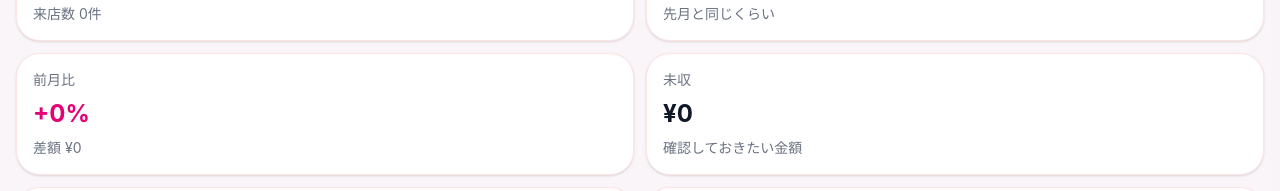
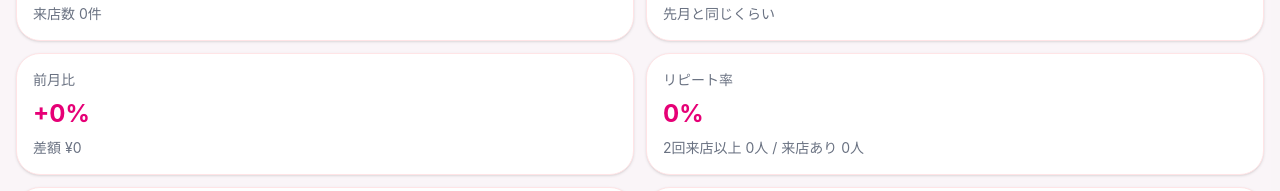
Before and after one commit to madeo2222-coder/Aily-nail-kartte, a Next.js app: page /dashboard in a window 1280 px wide. Shown: the part 241-432 px from the top of the page. Built offline with nearby package versions, Linux system fonts and the light colour scheme; no server answers; the database is empty.

Commit message:
Show repeat rate on staff dashboard

```diff
--- a/app/dashboard/DashboardPageClient.tsx
+++ b/app/dashboard/DashboardPageClient.tsx
@@ -231,6 +231,9 @@ export default function DashboardPageClient() {
   const [monthSales, setMonthSales] = useState(0);
   const [previousMonthSales, setPreviousMonthSales] = useState(0);
   const [monthReceivables, setMonthReceivables] = useState(0);
+  const [repeatRate, setRepeatRate] = useState(0);
+  const [repeatCustomerCount, setRepeatCustomerCount] = useState(0);
+  const [visitedCustomerCount, setVisitedCustomerCount] = useState(0);
   const [nextVisitCount, setNextVisitCount] = useState(0);
   const [todayReservations, setTodayReservations] = useState<TodayReservation[]>([]);
 
@@ -322,6 +325,22 @@ export default function DashboardPageClient() {
       .filter((row) => row.status !== "paid")
       .reduce((sum, row) => sum + Number(row.amount || 0), 0);
 
+    const visitCountByCustomer = new Map<string, number>();
+
+    visits.forEach((row) => {
+      if (!row.customer_id) return;
+
+      const currentCount = visitCountByCustomer.get(row.customer_id) || 0;
+      visitCountByCustomer.set(row.customer_id, currentCount + 1);
+    });
+
+    const visitedCustomers = Array.from(visitCountByCustomer.entries());
+    const repeatCustomers = visitedCustomers.filter(([, count]) => count >= 2);
+    const repeatRateValue =
+      visitedCustomers.length > 0
+        ? (repeatCustomers.length / visitedCustomers.length) * 100
+        : 0;
+
     const nextVisits = currentMonthVisits.filter(
       (row) => typeof row.next_visit_date === "string" && row.next_visit_date.trim() !== ""
     );
@@ -362,6 +381,9 @@ export default function DashboardPageClient() {
     setMonthSales(currentMonthSales);
     setPreviousMonthSales(previousSales);
     setMonthReceivables(unpaidTotal);
+    setRepeatRate(repeatRateValue);
+    setRepeatCustomerCount(repeatCustomers.length);
+    setVisitedCustomerCount(visitedCustomers.length);
     setNextVisitCount(nextVisits.length);
     setTodayReservations(normalizedTodayReservations);
 
@@ -471,11 +493,13 @@ export default function DashboardPageClient() {
         </div>
 
         <div className="rounded-3xl border border-rose-100 bg-white p-4 shadow-sm">
-          <div className="text-sm text-gray-500">未収</div>
-          <div className="mt-2 text-2xl font-bold text-gray-900">
-            {formatYen(monthReceivables)}
+          <div className="text-sm text-gray-500">リピート率</div>
+          <div className="mt-2 text-2xl font-bold text-pink-600">
+            {Math.round(repeatRate)}%
           </div>
-          <div className="mt-2 text-sm text-gray-500">確認しておきたい金額</div>
+          <div className="mt-2 text-sm text-gray-500">
+            2回来店以上 {repeatCustomerCount}人 / 来店あり {visitedCustomerCount}人
+          </div>
         </div>
 
         <div className="rounded-3xl border border-rose-100 bg-white p-4 shadow-sm">
```
